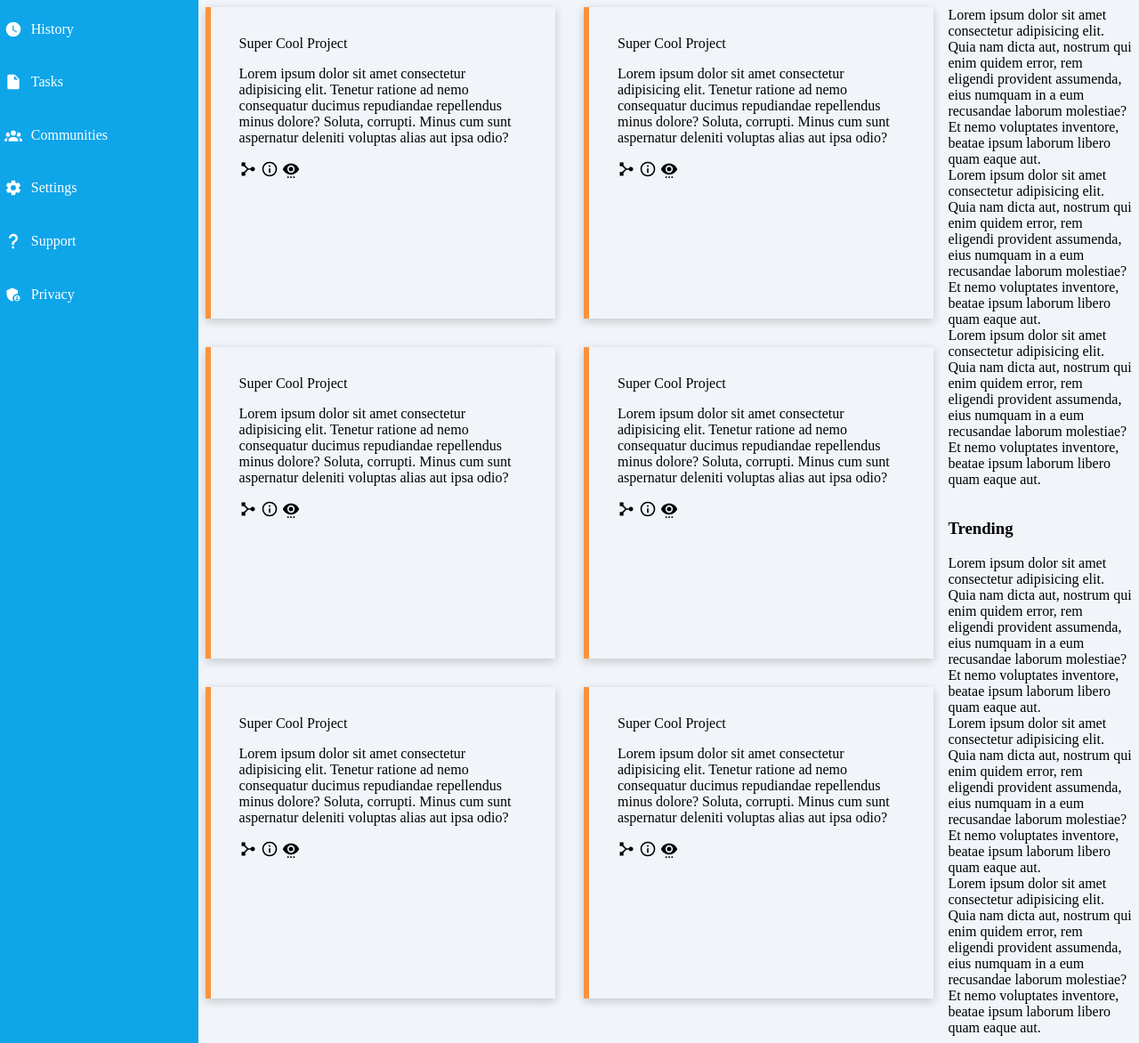
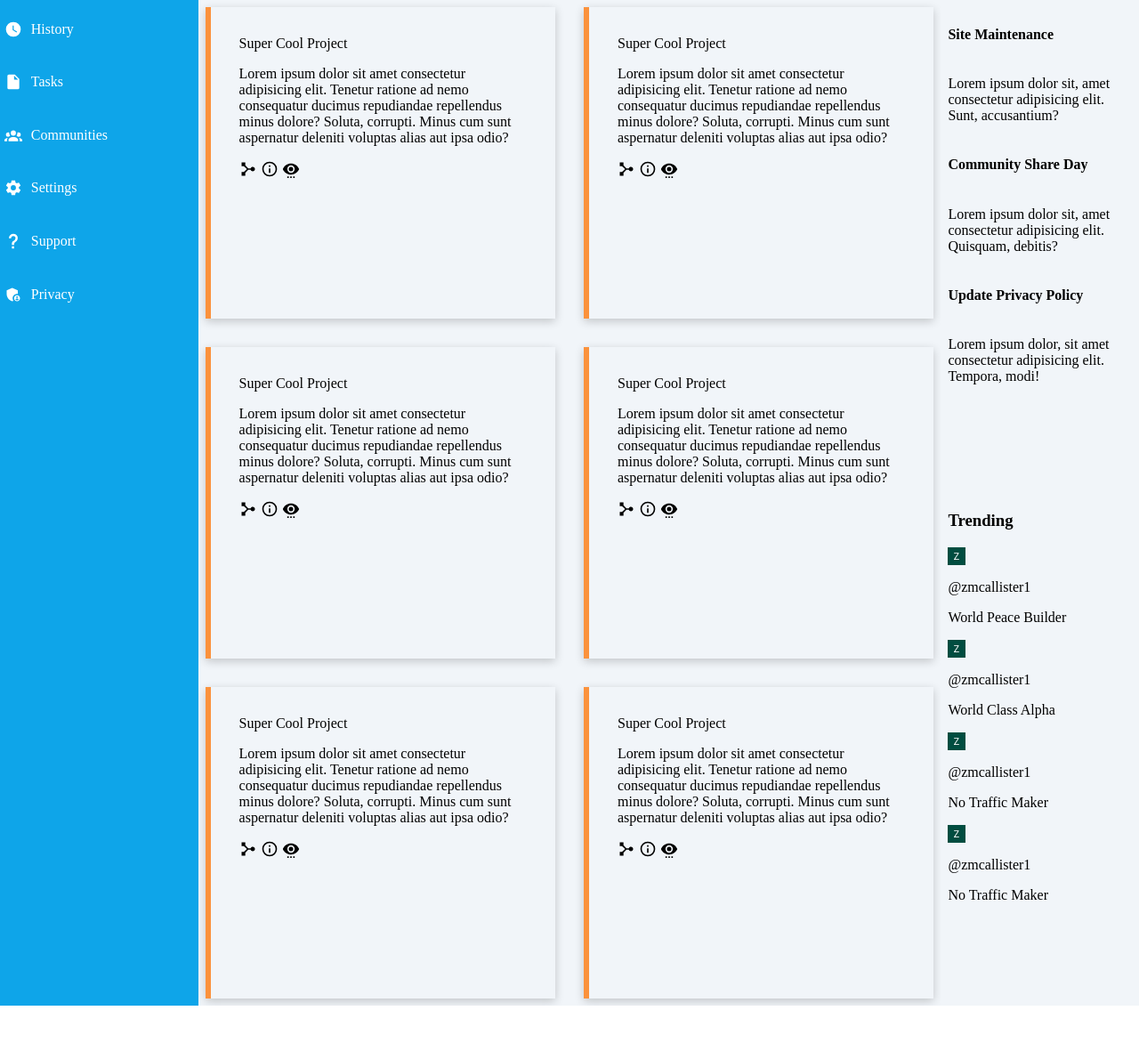
Before and after one commit to Zy5879/Admin-Dash, a plain HTML site: page index.html in a window 1280 px wide. Shown: the part 205-1377 px from the top of the page at 89% size. After the commit the page ends 1335 px from the top, so only its background shows below. Drawn offline with Linux system fonts and the light colour scheme; a web font is replaced by a local one.

Commit message:
moved around some divs

```diff
--- a/index.html
+++ b/index.html
@@ -136,17 +136,50 @@
     <div class="announcements">
         <h3>Announcemnts</h3>
         <div class="announce">
-      <div>Lorem ipsum dolor sit amet consectetur adipisicing elit. Quia nam dicta aut, nostrum qui enim quidem error, rem eligendi provident assumenda, eius numquam in a eum recusandae laborum molestiae? Et nemo voluptates inventore, beatae ipsum laborum libero quam eaque aut.</div>
-      <div>Lorem ipsum dolor sit amet consectetur adipisicing elit. Quia nam dicta aut, nostrum qui enim quidem error, rem eligendi provident assumenda, eius numquam in a eum recusandae laborum molestiae? Et nemo voluptates inventore, beatae ipsum laborum libero quam eaque aut.</div>
-      <div>Lorem ipsum dolor sit amet consectetur adipisicing elit. Quia nam dicta aut, nostrum qui enim quidem error, rem eligendi provident assumenda, eius numquam in a eum recusandae laborum molestiae? Et nemo voluptates inventore, beatae ipsum laborum libero quam eaque aut.</div>
+      <div class="an">
+        <h4>Site Maintenance</h4>
+        <p class="info">Lorem ipsum dolor sit, amet consectetur adipisicing elit. Sunt, accusantium?</p>
+      </div>
+      <div class="an">
+        <h4>Community Share Day</h4>
+        <p class="info">Lorem ipsum dolor sit, amet consectetur adipisicing elit. Quisquam, debitis?</p>
+      </div>
+      <div class="an-1">
+        <h4>Update Privacy Policy</h4>
+        <p class="info">Lorem ipsum dolor, sit amet consectetur adipisicing elit. Tempora, modi!</p>
+      </div>
       </div>
     </div>
     <div class="trending">
         <h3>Trending</h3>
         <div class="trends">
-      <div>Lorem ipsum dolor sit amet consectetur adipisicing elit. Quia nam dicta aut, nostrum qui enim quidem error, rem eligendi provident assumenda, eius numquam in a eum recusandae laborum molestiae? Et nemo voluptates inventore, beatae ipsum laborum libero quam eaque aut.</div>
-      <div>Lorem ipsum dolor sit amet consectetur adipisicing elit. Quia nam dicta aut, nostrum qui enim quidem error, rem eligendi provident assumenda, eius numquam in a eum recusandae laborum molestiae? Et nemo voluptates inventore, beatae ipsum laborum libero quam eaque aut.</div>
-      <div>Lorem ipsum dolor sit amet consectetur adipisicing elit. Quia nam dicta aut, nostrum qui enim quidem error, rem eligendi provident assumenda, eius numquam in a eum recusandae laborum molestiae? Et nemo voluptates inventore, beatae ipsum laborum libero quam eaque aut.</div>
+      <div class="trend1">
+        <img src="images/Z.jpeg" alt="Z">
+          <div class="handle">
+        <p class="at">@zmcallister1</p>
+        <p class="caption">World Peace Builder</p>
+        </div>
+      </div>
+      <div class="trend2">
+        <img src="images/Z.jpeg" alt="Z">
+          <div class="handle">
+        <p class="at">@zmcallister1</p>
+        <p class="caption">World Class Alpha</p>
+          </div>
+      </div>
+      <div class="trend3">
+        <img src="images/Z.jpeg" alt="Z">
+          <div class="handle">
+        <p class="at">@zmcallister1</p>
+        <p class="caption">No Traffic Maker</p>
+        </div>
+        </div>
+        <div class="trend3">
+            <img src="images/Z.jpeg" alt="Z">
+              <div class="handle">
+            <p class="at">@zmcallister1</p>
+            <p class="caption">No Traffic Maker</p>
+        </div>
       </div>
     </div>
 </body>
```
